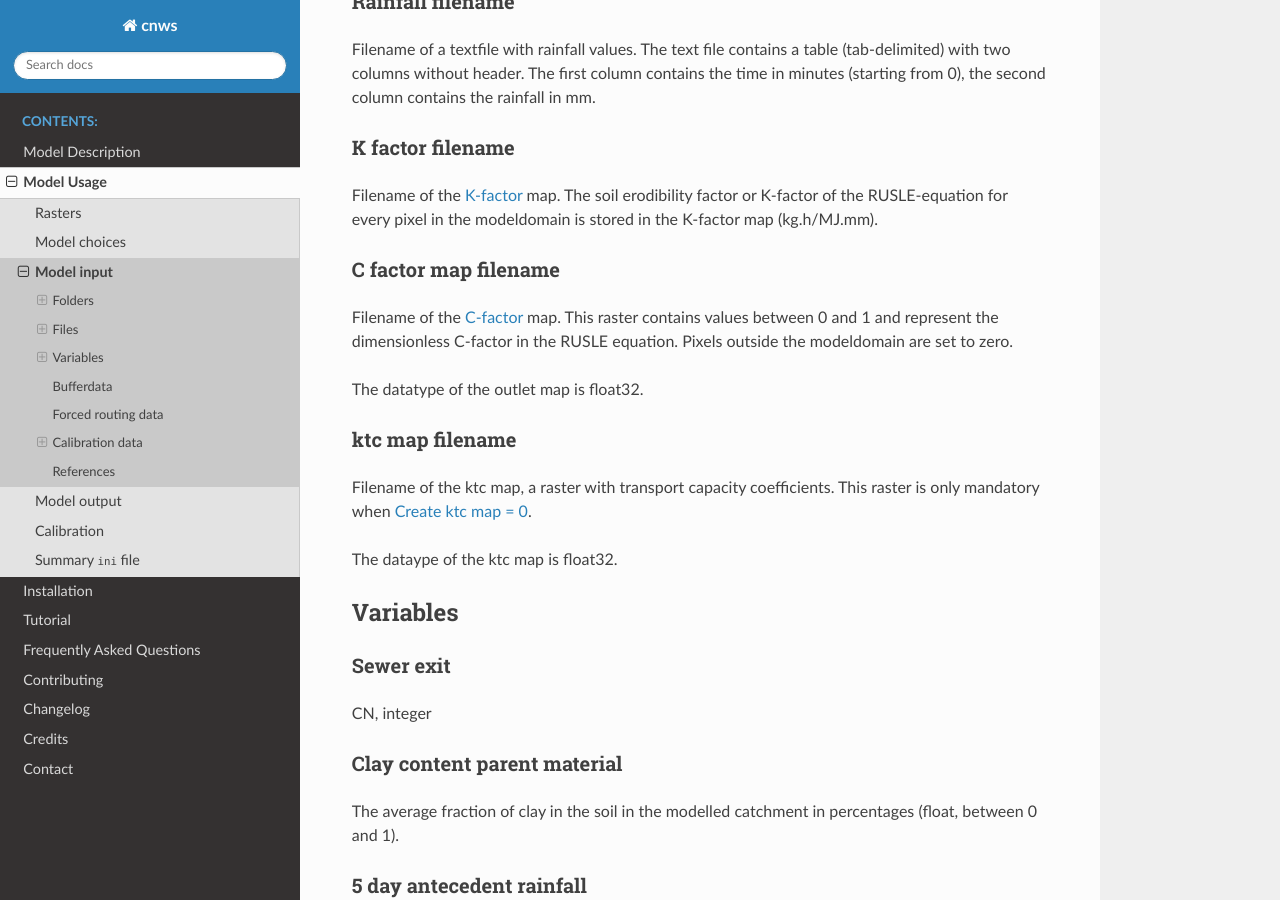
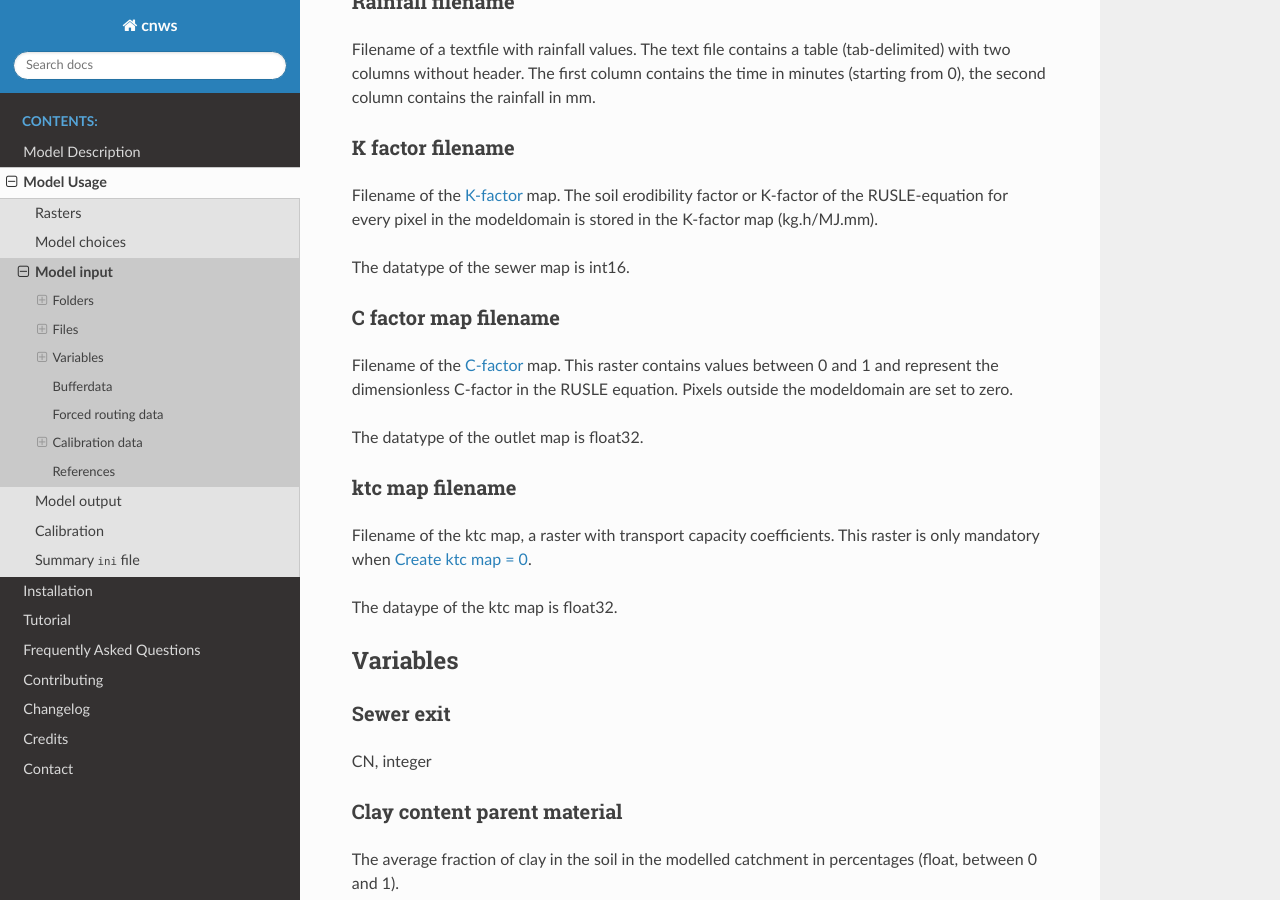
Before and after one commit to watem-sedem/watem-sedem, a Sphinx documentation site: the page built from docs/input.rst, in a window 1280 px wide and 900 px high, scrolled down 7407 px. Built offline with Sphinx 7.4.7 and the Read the Docs theme 2.0.0, drawn with Linux system fonts in a browser that asks for light colours.

Commit message:
Update input.rst
Update K-factor raster docs with type

```diff
--- a/docs/input.rst
+++ b/docs/input.rst
@@ -372,6 +372,8 @@ K factor filename
 Filename of the :ref:`K-factor <kfactor>` map. The soil erodibility factor or
 K-factor of the RUSLE-equation for every pixel in the modeldomain is stored in
 the K-factor map (kg.h/MJ.mm).
+
+The datatype of the sewer map is int16.
 
 .. _cmap:
 
```
